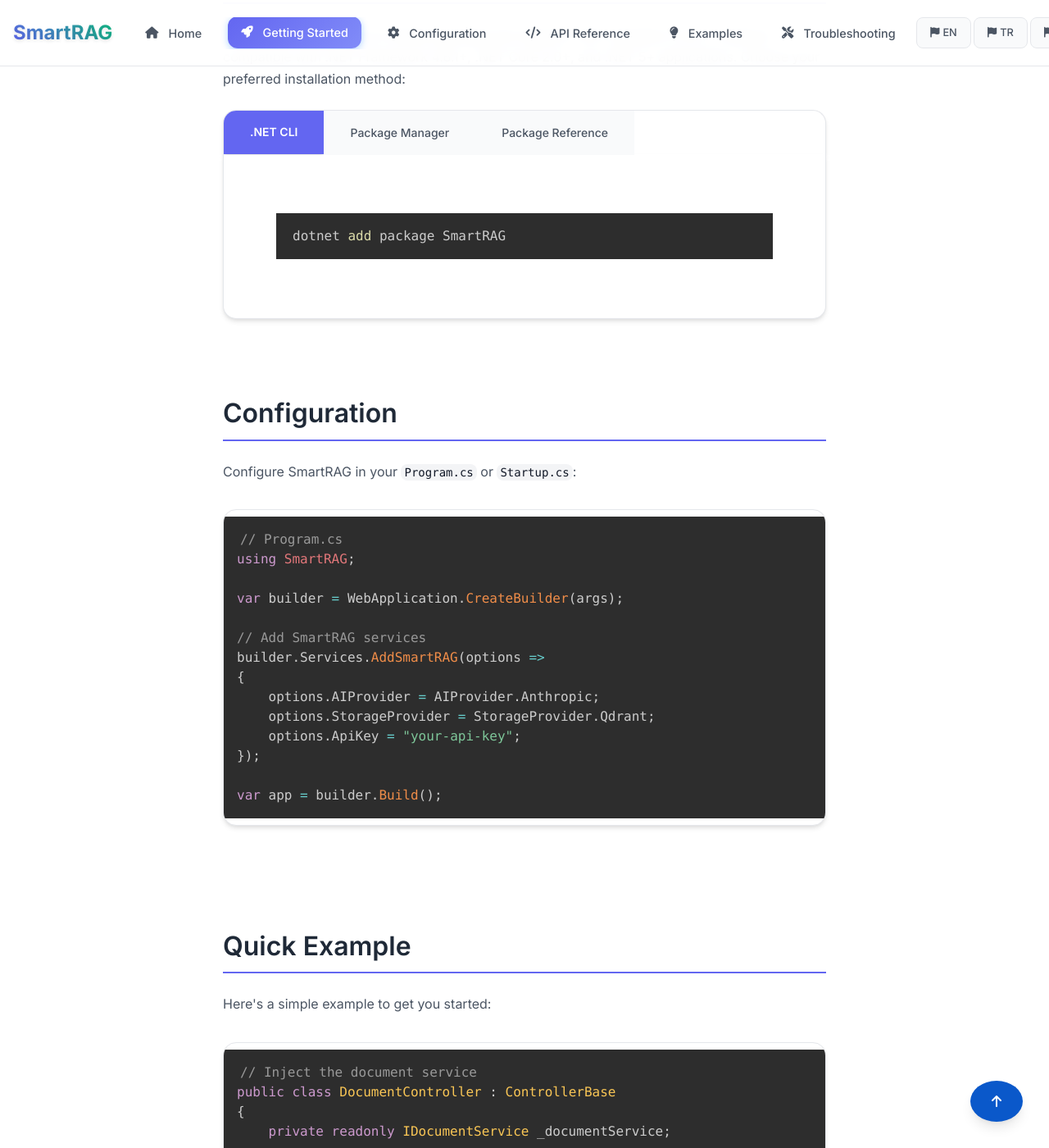
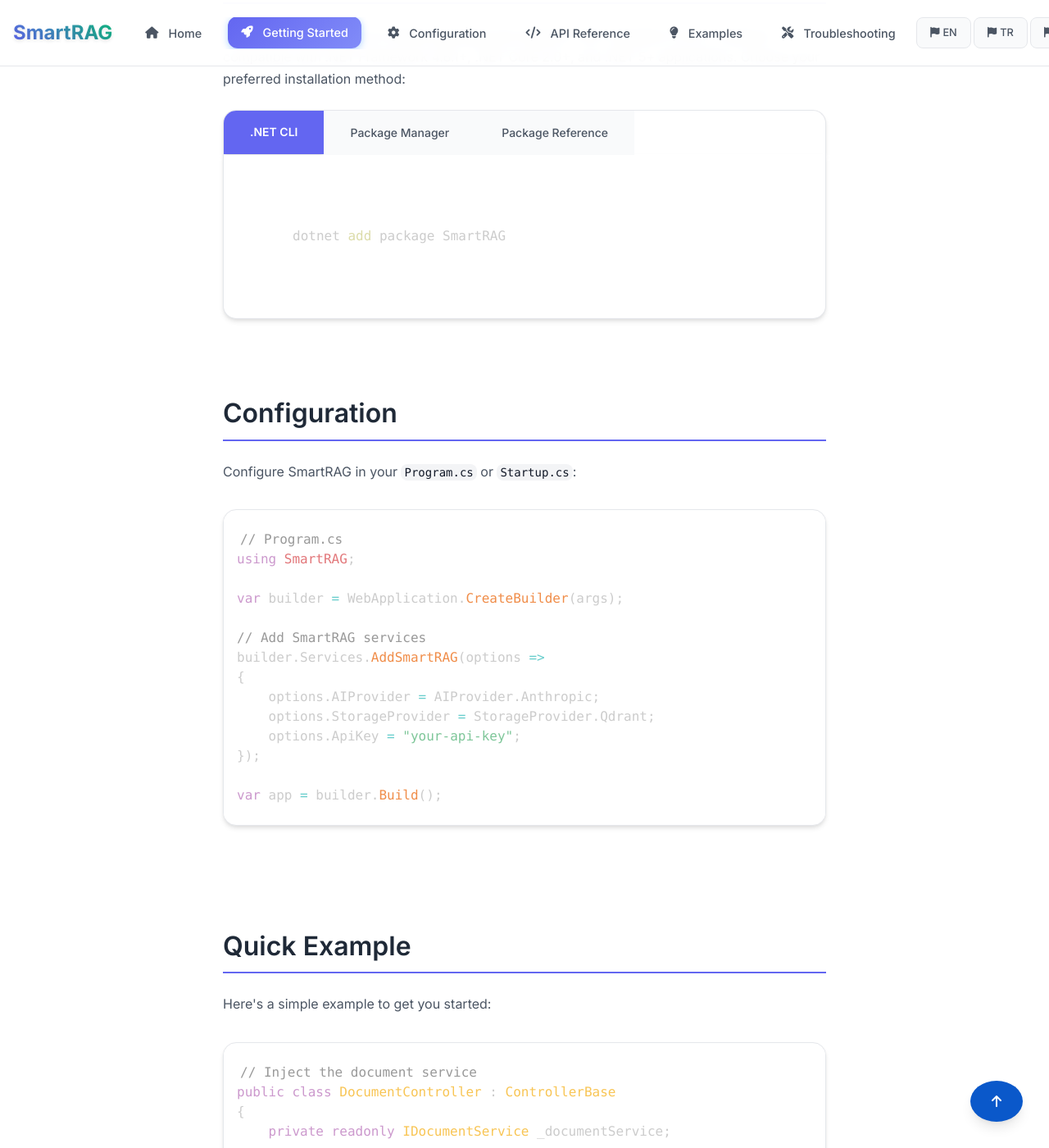
Before and after one commit to byerlikaya/SmartRAG, a Jekyll site: the page built from docs/en/getting-started.md, in a window 1280 px wide and 1400 px high, scrolled down 373 px. Shown: the whole window at 82% size. Built offline with Jekyll 4.4.1, drawn with Linux system fonts in a browser that asks for light colours; nearby versions of some CDN libraries.

Commit message:
fix: Override Prism.js dark theme to use white background for code blocks

```diff
--- a/docs/assets/css/style.css
+++ b/docs/assets/css/style.css
@@ -318,6 +318,13 @@ h1, h2, h3, h4, h5, h6 {
     overflow-x: auto;
     word-wrap: break-word;
     white-space: pre-wrap;
+}
+
+/* Override Prism.js dark theme */
+:not(pre) > code[class*=language-],
+pre[class*=language-] {
+    background: var(--white) !important;
+    color: var(--gray-900) !important;
 }
 
 /* Code blocks follow theme */
```
